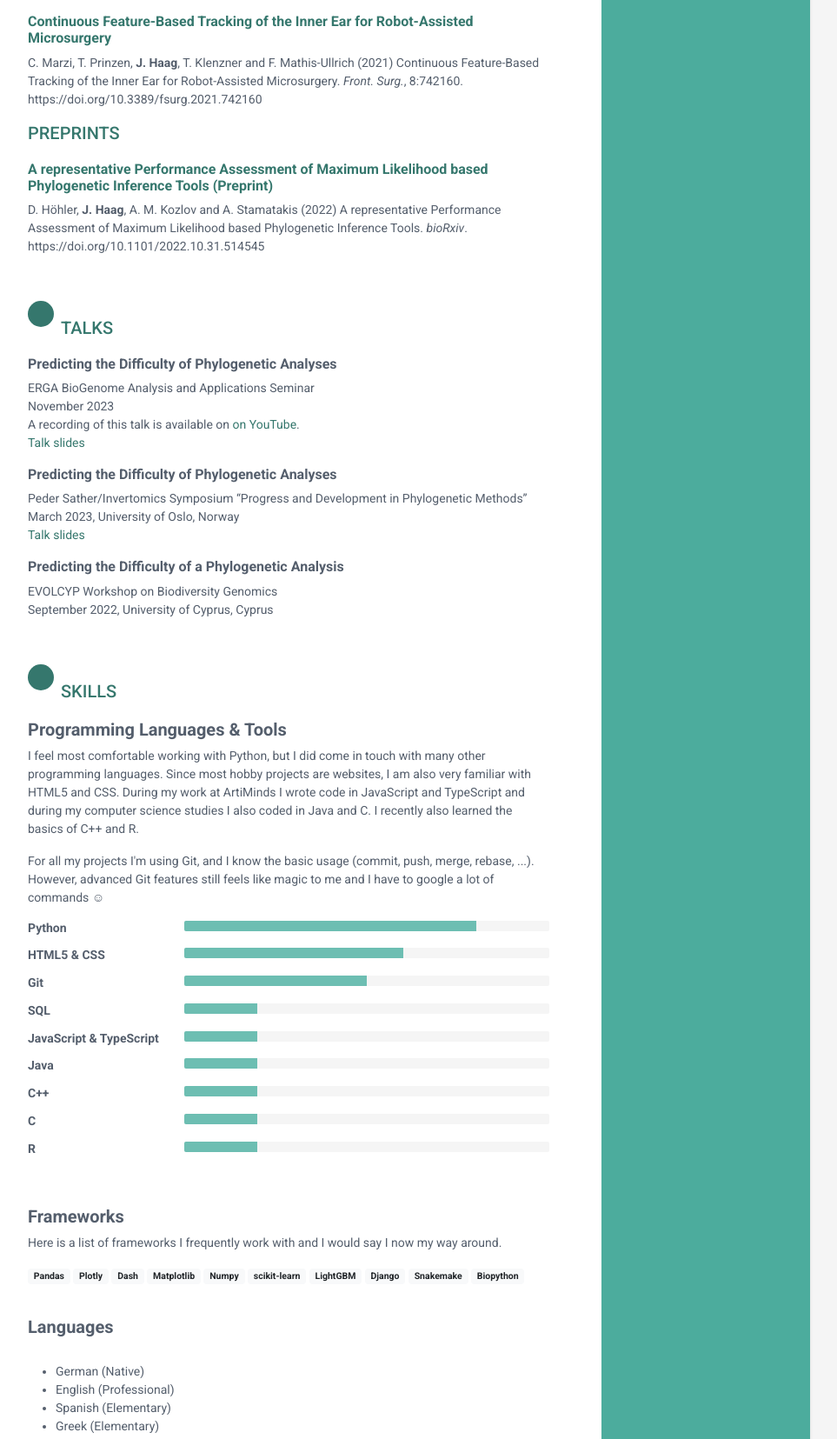
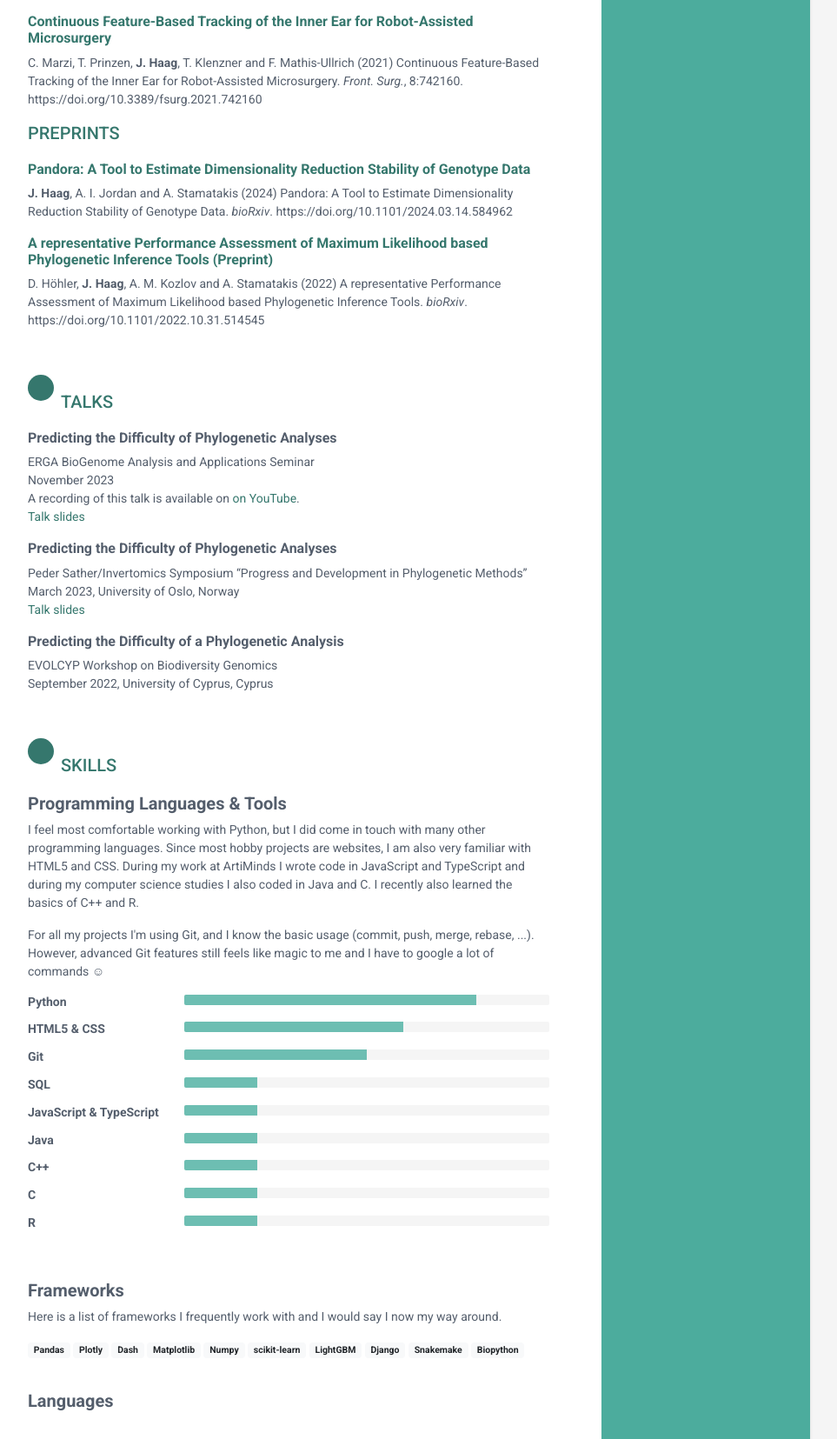
Before and after one commit to tschuelia/juliahaag.de, a Flask app: page / in a window 1280 px wide. Shown: the part 4779-6434 px from the top of the page at 87% size, without its empty margins (188-1151 px from the left). Run offline with Flask 3, Linux system fonts and the light colour scheme; some libraries are stand-ins or nearby versions.

Commit message:
add pandora paper

```diff
--- a/templates/publications.html
+++ b/templates/publications.html
@@ -65,6 +65,16 @@
     </div><!--//item-->
     <!--    PREPRINTS -->
     <h3 class="section-title">Preprints</h3>
+    <!--  Pandora  -->
+    <div class="item">
+        <h6 class="container-block-title"><a
+                href="https://doi.org/10.1101/2024.03.14.584962"
+                target="_blank">Pandora: A Tool to Estimate Dimensionality Reduction Stability of Genotype Data</a></h6>
+        <p>
+            <b>J. Haag</b>, A. I. Jordan and A. Stamatakis (2024) Pandora: A Tool to Estimate Dimensionality Reduction Stability of Genotype Data. <i>bioRxiv</i>.
+            https://doi.org/10.1101/2024.03.14.584962
+        </p>
+    </div><!--//item-->
     <!--  ML performance assessment  -->
     <div class="item">
         <h6 class="container-block-title"><a
```
